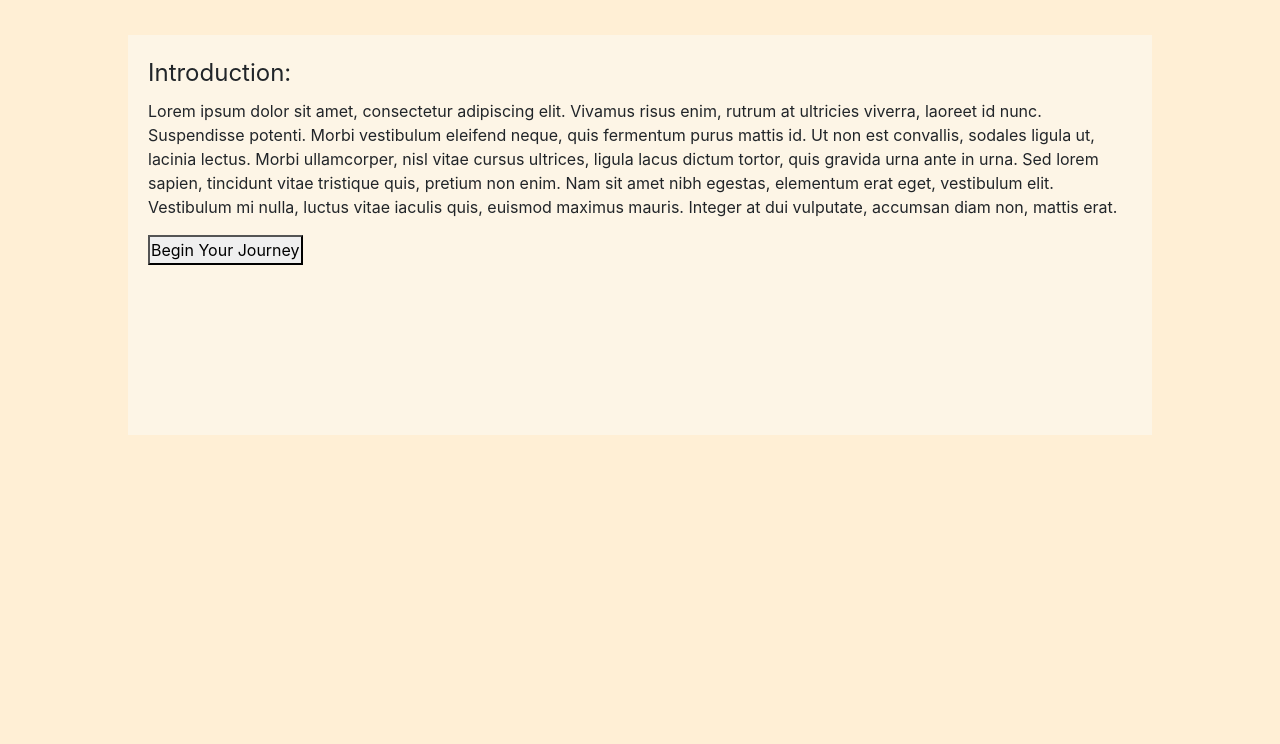
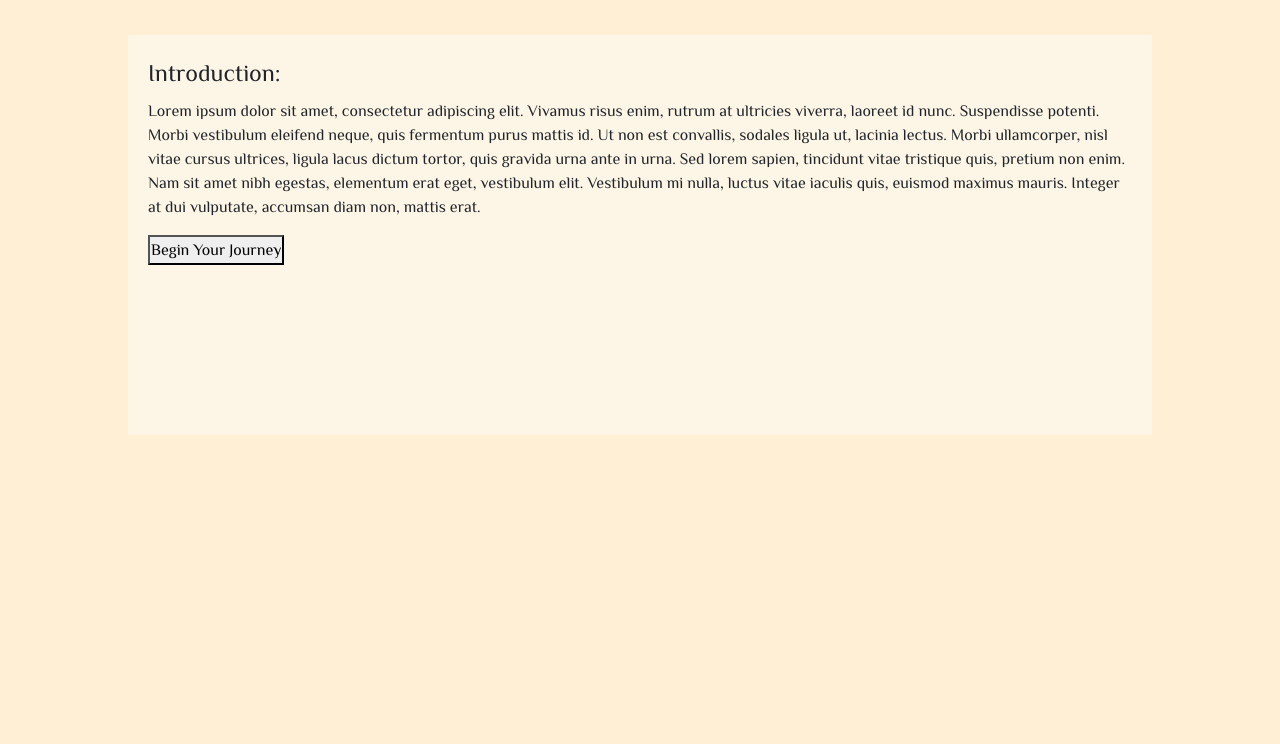
Before and after one commit to JCGober/saithia-rpg, a plain HTML site: page index.html in a window 1280 px wide. Shown: the part 56-800 px from the top of the page. Drawn offline with nearby package versions, Linux system fonts and the light colour scheme.

Commit message:
Updated fonts with google fonts

```diff
--- a/css/style.css
+++ b/css/style.css
@@ -10,6 +10,7 @@
 
 body{
     background-color: papayawhip;
+    font-family: 'Philosopher', sans-serif;
 }
 
 /* next buttons  */
@@ -38,6 +39,11 @@ body{
 
 button{
     padding: 1px;
+    font-family: 'Philosopher', sans-serif;
+}
+
+fieldset{
+    font-family: 'Philosopher', sans-serif;
 }
 
 
--- a/index.html
+++ b/index.html
@@ -13,7 +13,7 @@
 
 
 </head>
-<body>
+<body id="gameBody">
     <nav class="navbar navbar-expand-lg navbar-light bg-light">
         <a class="navbar-brand" href="index.html">Saithia</a>
         <button class="navbar-toggler" type="button" data-toggle="collapse" data-target="#navbarNav" aria-controls="navbarNav" aria-expanded="false" aria-label="Toggle navigation">
```
